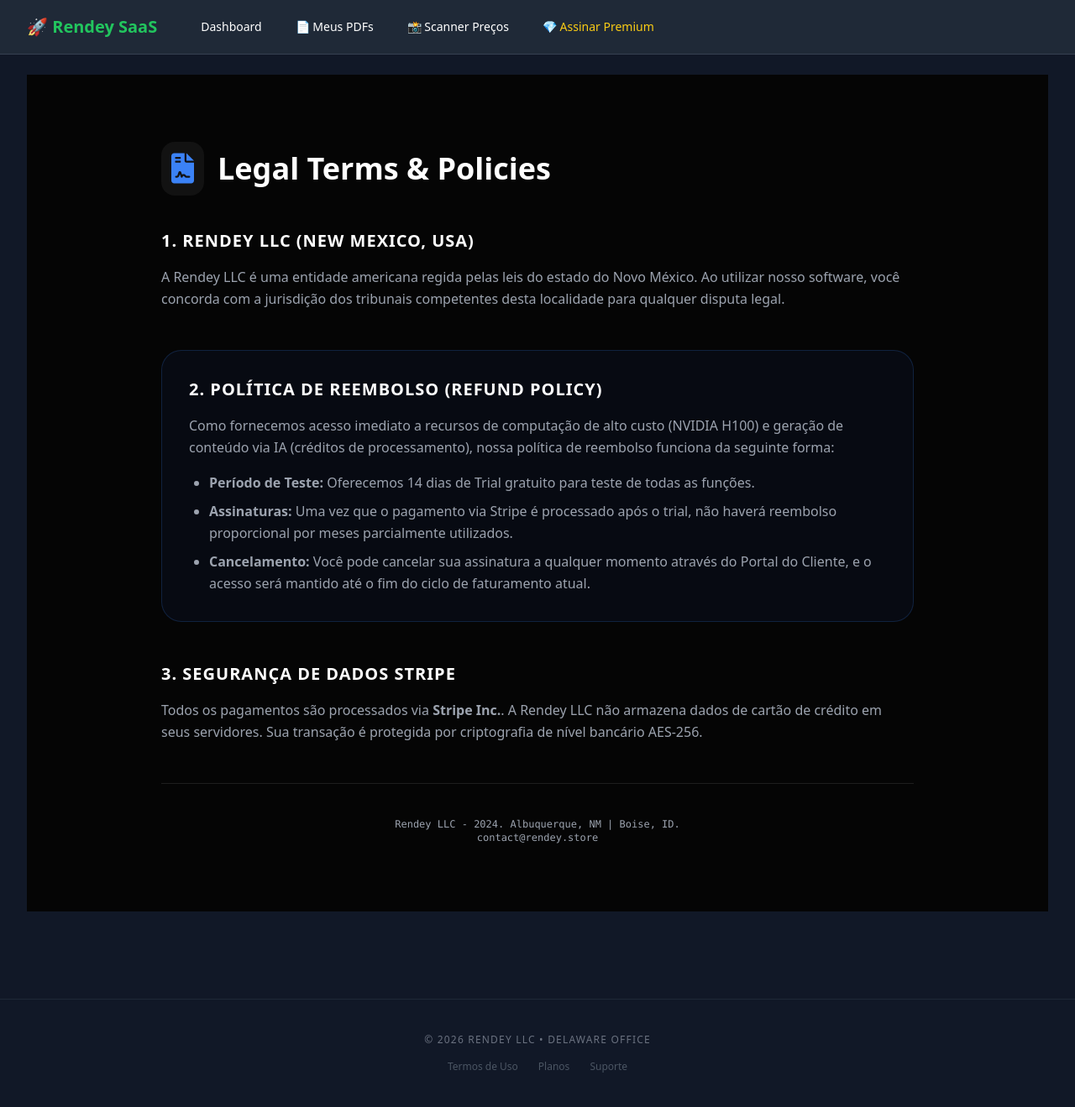
After one commit to renan-b-eth/ia-saas, a Flask app: page /policies in a window 1280 px wide. The commit adds this page. Shown: the whole page at 84% size. Run offline with Flask 3, Linux system fonts and the light colour scheme; parts of the project's set-up code (start-up, migrations or seed data) failed here and were passed over; some libraries are stand-ins or nearby versions.

Commit message:
arrumado algumas coisas

```diff
--- a/app.py
+++ b/app.py
@@ -69,6 +69,16 @@ app.config['MAIL_USERNAME'] = 'contact@rendey.store'
 app.config['MAIL_PASSWORD'] = '@@Dolarizandose2026'
 app.config['MAIL_DEFAULT_SENDER'] = 'contact@rendey.store'
 mail = Mail(app)
+
+@app.errorhandler(404)
+def page_not_found(e):
+    # Retorna o template 404 e o código de status 404
+    return render_template('404.html'), 404
+
+@app.errorhandler(500)
+def internal_server_error(e):
+    # Opcional: Você pode usar a mesma página ou criar uma 500.html para erros de servidor
+    return render_template('404.html'), 500
 
 @app.route('/download_video/<path:filename>')
 @login_required
@@ -734,6 +744,19 @@ def register():
             flash("Email já cadastrado", "warning")
     return render_template('register.html')
 
+@app.route('/policies')
+def policies():
+    return render_template('policies.html')
+
+@app.route('/support')
+@login_required
+def support():
+    """
+    Rota para o Centro de Treinamento e Suporte da Rendey.
+    Explica como usar os agentes e oferece suporte personalizado.
+    """
+    return render_template('support.html')
+
 @app.route('/dashboard')
 @login_required
 def dashboard():
--- a/templates/base.html
+++ b/templates/base.html
@@ -70,6 +70,31 @@
         {% block content %}{% endblock %}
     </main>
 
+    {% if effective_plan == 'pro' %}
+<div class="fixed bottom-6 right-6 z-50 animate__animated animate__fadeInUp">
+    <a href="https://wa.me/5511999999999?text=Olá%2C%20sou%20membro%20VIP%20da%20Rendey%20LLC%20e%20preciso%20de%20suporte%20prioritário."
+       target="_blank"
+       class="group relative flex items-center justify-center w-16 h-16 bg-blue-600 hover:bg-blue-500 text-white rounded-full shadow-[0_0_30px_-5px_rgba(37,99,235,0.6)] transition-all transform hover:scale-110">
+
+        <span class="absolute right-20 bg-gray-900 text-white text-xs font-black py-2 px-4 rounded-xl opacity-0 group-hover:opacity-100 transition-opacity whitespace-nowrap border border-white/10">
+            SUPORTE VIP 24H 🇺🇸
+        </span>
+
+        <i data-lucide="message-circle" class="w-8 h-8 group-hover:rotate-12 transition-transform"></i>
+
+        <span class="absolute top-0 right-0 flex h-4 w-4">
+          <span class="animate-ping absolute inline-flex h-full w-full rounded-full bg-green-400 opacity-75"></span>
+          <span class="relative inline-flex rounded-full h-4 w-4 bg-green-500"></span>
+        </span>
+    </a>
+</div>
+
+<script>
+    // Garante que o ícone do Lucide seja carregado no botão flutuante
+    lucide.createIcons();
+</script>
+{% endif %}
+
     <footer class="mt-20 py-10 border-t border-gray-800 text-center">
     <p class="text-gray-500 text-xs uppercase tracking-widest mb-4">© 2026 Rendey LLC • Delaware Office</p>
     <div class="flex justify-center gap-6">
--- /dev/null
+++ b/templates/policies.html
@@ -0,0 +1,47 @@
+{% extends "base.html" %}
+{% block content %}
+<div class="min-h-screen bg-[#050505] text-white py-20 px-4">
+    <div class="max-w-4xl mx-auto">
+        <h1 class="text-4xl font-black mb-10 flex items-center gap-4">
+            <span class="p-3 bg-white/5 rounded-2xl"><i class="fas fa-file-contract text-blue-500"></i></span>
+            Legal Terms & Policies
+        </h1>
+
+        <div class="space-y-12 text-gray-400 leading-relaxed">
+
+            <section>
+                <h2 class="text-xl font-bold text-white mb-4 uppercase tracking-wider">1. Rendey LLC (New Mexico, USA)</h2>
+                <p>
+                    A Rendey LLC é uma entidade americana regida pelas leis do estado do Novo México. Ao utilizar nosso software, você concorda com a jurisdição dos tribunais competentes desta localidade para qualquer disputa legal.
+                </p>
+            </section>
+
+            <section class="p-8 bg-blue-900/10 border border-blue-500/20 rounded-3xl">
+                <h2 class="text-xl font-bold text-white mb-4 uppercase tracking-wider">2. Política de Reembolso (Refund Policy)</h2>
+                <p class="mb-4">
+                    Como fornecemos acesso imediato a recursos de computação de alto custo (NVIDIA H100) e geração de conteúdo via IA (créditos de processamento), nossa política de reembolso funciona da seguinte forma:
+                </p>
+                <ul class="list-disc pl-6 space-y-2">
+                    <li><strong>Período de Teste:</strong> Oferecemos 14 dias de Trial gratuito para teste de todas as funções.</li>
+                    <li><strong>Assinaturas:</strong> Uma vez que o pagamento via Stripe é processado após o trial, não haverá reembolso proporcional por meses parcialmente utilizados.</li>
+                    <li><strong>Cancelamento:</strong> Você pode cancelar sua assinatura a qualquer momento através do Portal do Cliente, e o acesso será mantido até o fim do ciclo de faturamento atual.</li>
+                </ul>
+            </section>
+
+            <section>
+                <h2 class="text-xl font-bold text-white mb-4 uppercase tracking-wider">3. Segurança de Dados Stripe</h2>
+                <p>
+                    Todos os pagamentos são processados via <strong>Stripe Inc.</strong>. A Rendey LLC não armazena dados de cartão de crédito em seus servidores. Sua transação é protegida por criptografia de nível bancário AES-256.
+                </p>
+            </section>
+
+            <section class="text-center pt-10 border-t border-white/10">
+                <p class="text-xs font-mono">
+                    Rendey LLC - 2024. Albuquerque, NM | Boise, ID. <br>
+                    contact@rendey.store
+                </p>
+            </section>
+        </div>
+    </div>
+</div>
+{% endblock %}
```
Also changed, not shown: templates/404.html (added, +45 -0 lines), templates/support.html (+50 -13 lines).
